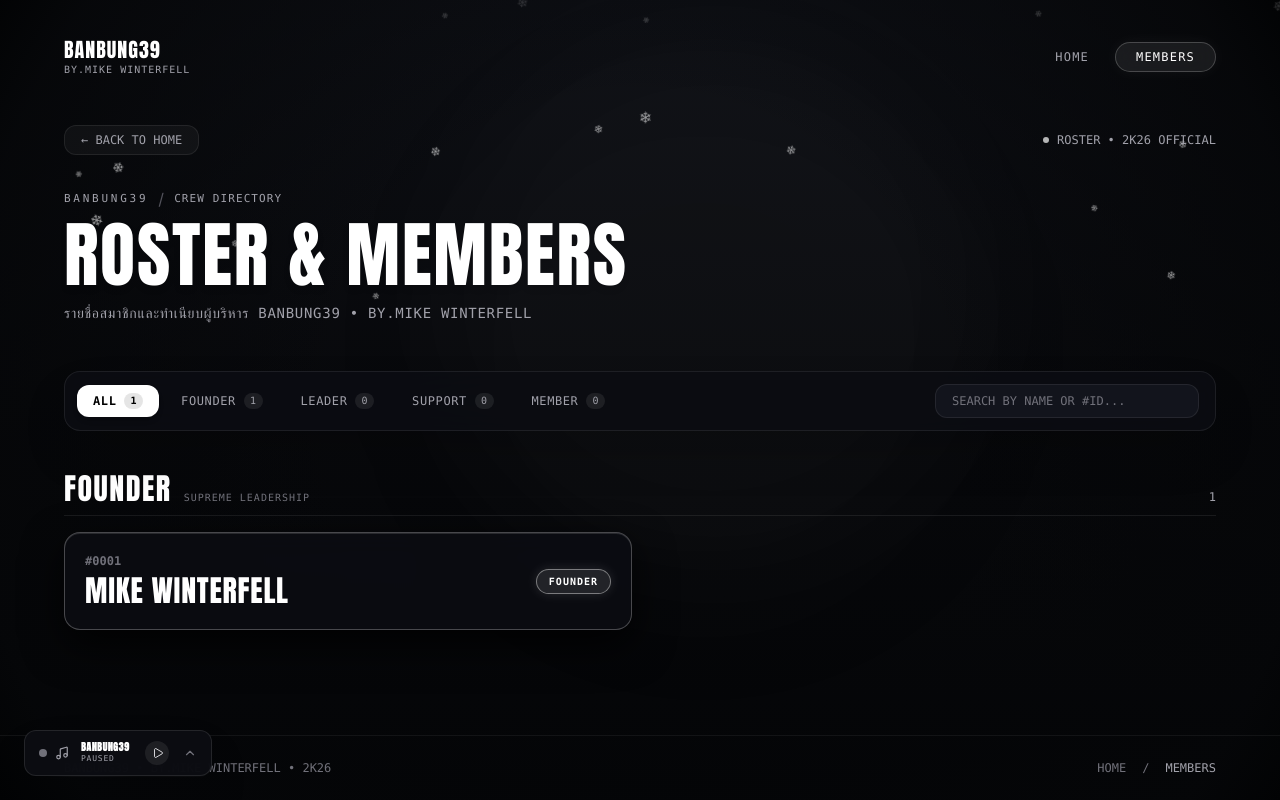
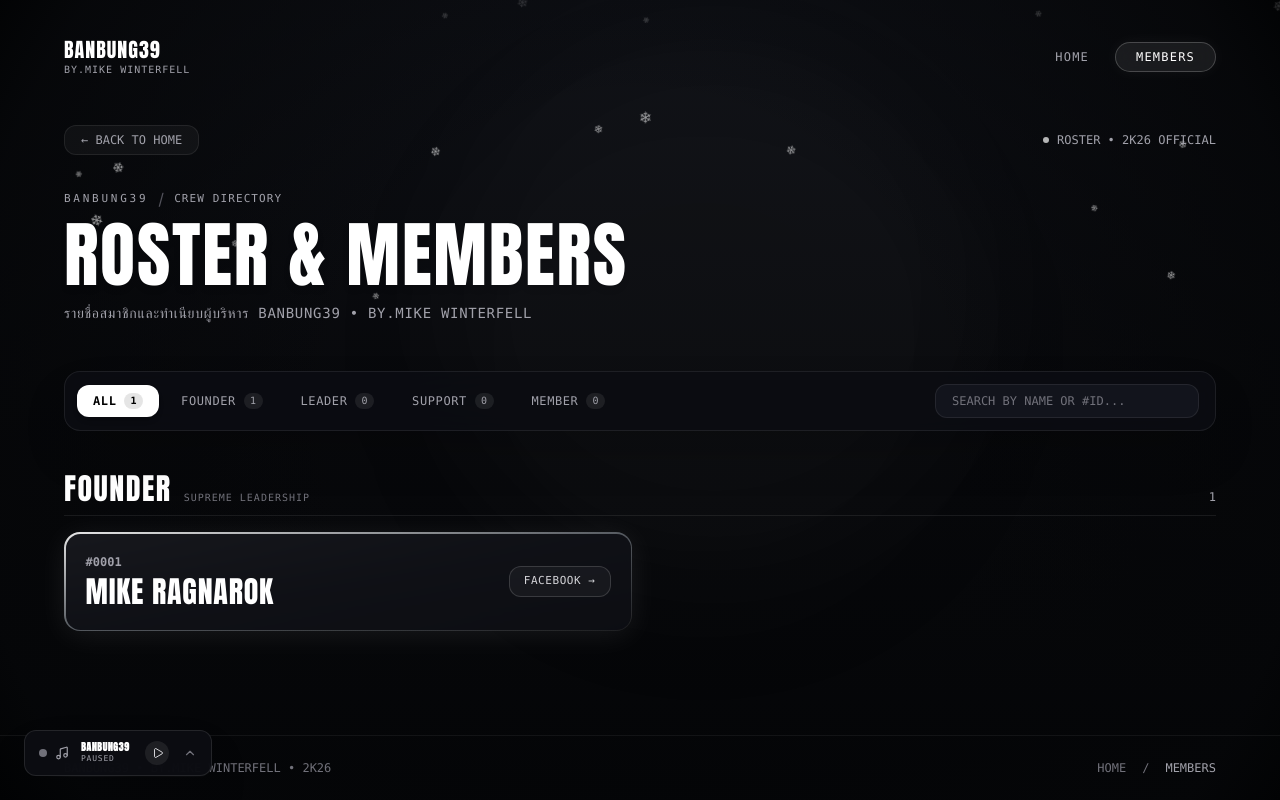
Before and after one commit to Orinn1/Banbung39, a Next.js app: page /members in a window 1280 px wide. Built offline with nearby package versions, Linux system fonts and the light colour scheme; a web font is replaced by a local one.

Commit message:
feat: role-specific metallic gradient borders without badges

```diff
--- a/app/members/page.tsx
+++ b/app/members/page.tsx
@@ -41,18 +41,7 @@ export default function MembersPage() {
   const supportList = filteredMembers.filter((m) => m.role === 'Support');
   const regularMemberList = filteredMembers.filter((m) => m.role === 'Member');
 
-  const getRoleBadgeStyle = (role: MemberRole) => {
-    switch (role) {
-      case 'Founder':
-        return 'bg-white/10 text-white border-white/40 shadow-[0_0_12px_rgba(255,255,255,0.12)]';
-      case 'Leader':
-        return 'bg-zinc-800/90 text-zinc-200 border-white/20';
-      case 'Support':
-        return 'bg-zinc-900 text-zinc-300 border-white/15';
-      case 'Member':
-        return 'bg-zinc-900/60 text-zinc-400 border-white/10';
-    }
-  };
+
 
   return (
     <div className="relative min-h-screen w-full bg-[#060709] text-[#F3F4F6] flex flex-col justify-between overflow-x-hidden select-none">
@@ -279,7 +268,7 @@ export default function MembersPage() {
 
                 <div className="grid grid-cols-1 md:grid-cols-2 gap-4">
                   {founderList.map((m) => (
-                    <MemberCard key={m.id} member={m} getRoleBadgeStyle={getRoleBadgeStyle} isFeatured />
+                    <MemberCard key={m.id} member={m} isFeatured />
                   ))}
                 </div>
               </section>
@@ -307,7 +296,7 @@ export default function MembersPage() {
 
                 <div className="grid grid-cols-1 sm:grid-cols-2 lg:grid-cols-3 gap-3.5">
                   {leaderList.map((m) => (
-                    <MemberCard key={m.id} member={m} getRoleBadgeStyle={getRoleBadgeStyle} />
+                    <MemberCard key={m.id} member={m} />
                   ))}
                 </div>
               </section>
@@ -335,7 +324,7 @@ export default function MembersPage() {
 
                 <div className="grid grid-cols-1 sm:grid-cols-2 lg:grid-cols-3 gap-3.5">
                   {supportList.map((m) => (
-                    <MemberCard key={m.id} member={m} getRoleBadgeStyle={getRoleBadgeStyle} />
+                    <MemberCard key={m.id} member={m} />
                   ))}
                 </div>
               </section>
@@ -363,7 +352,7 @@ export default function MembersPage() {
 
                 <div className="grid grid-cols-1 sm:grid-cols-2 lg:grid-cols-3 gap-3.5">
                   {regularMemberList.map((m) => (
-                    <MemberCard key={m.id} member={m} getRoleBadgeStyle={getRoleBadgeStyle} />
+                    <MemberCard key={m.id} member={m} />
                   ))}
                 </div>
               </section>
@@ -373,7 +362,7 @@ export default function MembersPage() {
           /* UNIFIED GRID VIEW WHEN FILTERED */
           <div className="grid grid-cols-1 sm:grid-cols-2 lg:grid-cols-3 gap-3.5">
             {filteredMembers.map((m) => (
-              <MemberCard key={m.id} member={m} getRoleBadgeStyle={getRoleBadgeStyle} />
+              <MemberCard key={m.id} member={m} />
             ))}
           </div>
         )}
@@ -399,24 +388,55 @@ export default function MembersPage() {
   );
 }
 
-// Clean Minimal Member Card (Only Name, ID, Role)
+// Role-specific metallic gradient border and glow themes (Authentic, dark, non-AI)
+const getRoleTheme = (role: MemberRole) => {
+  switch (role) {
+    case 'Founder':
+      // Platinum White / Polished Silver Chrome
+      return {
+        borderGradient: 'from-white/90 via-slate-300/40 to-white/10 hover:from-white hover:via-slate-200 hover:to-white/30',
+        glow: 'shadow-[0_4px_30px_rgba(255,255,255,0.08)] hover:shadow-[0_6px_40px_rgba(255,255,255,0.15)]',
+        idColor: 'text-zinc-400',
+      };
+    case 'Leader':
+      // Crimson Noir / Blood Ruby
+      return {
+        borderGradient: 'from-red-500/90 via-red-800/45 to-red-950/20 hover:from-red-400 hover:via-red-700 hover:to-red-900/40',
+        glow: 'shadow-[0_4px_30px_rgba(239,68,68,0.12)] hover:shadow-[0_6px_40px_rgba(239,68,68,0.22)]',
+        idColor: 'text-red-400/80',
+      };
+    case 'Support':
+      // Steel Ice Blue / Tactical Cobalt
+      return {
+        borderGradient: 'from-sky-400/90 via-blue-800/45 to-sky-950/20 hover:from-sky-300 hover:via-blue-700 hover:to-sky-900/40',
+        glow: 'shadow-[0_4px_30px_rgba(56,189,248,0.12)] hover:shadow-[0_6px_40px_rgba(56,189,248,0.22)]',
+        idColor: 'text-sky-400/80',
+      };
+    case 'Member':
+      // Smoked Titanium Charcoal
+      return {
+        borderGradient: 'from-zinc-500/50 via-zinc-700/25 to-zinc-900/10 hover:from-zinc-400 hover:via-zinc-600 hover:to-zinc-800/30',
+        glow: 'shadow-[0_4px_20px_rgba(0,0,0,0.6)]',
+        idColor: 'text-zinc-500',
+      };
+  }
+};
+
+// Clean Typographic Member Card with Role Gradient Border (No role badge text)
 function MemberCard({
   member,
-  getRoleBadgeStyle,
   isFeatured = false,
 }: {
   member: Member;
-  getRoleBadgeStyle: (role: MemberRole) => string;
   isFeatured?: boolean;
 }) {
+  const theme = getRoleTheme(member.role);
+
   return (
-    <div className={`p-4 sm:p-5 rounded-2xl bg-[#0C0D12]/90 backdrop-blur-md border ${
-      isFeatured
-        ? 'border-white/25 shadow-[0_15px_40px_rgba(0,0,0,0.8),inset_0_1px_0_rgba(255,255,255,0.12)]'
-        : 'border-white/[0.08] hover:border-white/25 shadow-lg'
-    } flex items-center justify-between gap-4 transition-all duration-200 hover:-translate-y-0.5`}>
+    <div className={`p-[1.5px] rounded-2xl bg-gradient-to-br ${theme.borderGradient} ${theme.glow} transition-all duration-300 hover:-translate-y-0.5`}>
+      <div className="p-4 sm:p-5 rounded-[14.5px] bg-[#0C0D12]/95 backdrop-blur-md flex items-center justify-between gap-4">
         <div className="min-w-0 flex-1">
-        <span className="text-xs font-mono text-zinc-500 block mb-1 font-bold">
+          <span className={`text-xs font-mono block mb-1 font-bold ${theme.idColor}`}>
             {member.memberId}
           </span>
           <h3
@@ -429,9 +449,17 @@ function MemberCard({
           </h3>
         </div>
 
-      <span className={`px-3 py-1 rounded-full text-[10px] font-mono font-bold tracking-widest uppercase border flex-shrink-0 ${getRoleBadgeStyle(member.role)}`}>
-        {member.role}
-      </span>
+        {member.facebook && (
+          <a
+            href={member.facebook}
+            target="_blank"
+            rel="noopener noreferrer"
+            className="px-3.5 py-1.5 rounded-xl bg-white/[0.04] border border-white/15 hover:border-white/50 text-[11px] font-mono text-zinc-300 hover:text-white transition-all uppercase tracking-wider flex-shrink-0"
+          >
+            FACEBOOK &rarr;
+          </a>
+        )}
+      </div>
     </div>
   );
 }
--- a/components/MembersModal.tsx
+++ b/components/MembersModal.tsx
@@ -70,7 +70,7 @@ export default function MembersModal({ isOpen, onClose }: MembersModalProps) {
               <div>
                 <div className="flex items-center gap-2.5">
                   <span className="text-xs font-mono font-bold text-zinc-400">
-                    {member.id}
+                    {member.memberId || member.id}
                   </span>
                   <span
                     style={{ fontFamily: 'var(--font-anton), "Anton", sans-serif' }}
@@ -78,11 +78,19 @@ export default function MembersModal({ isOpen, onClose }: MembersModalProps) {
                   >
                     {member.name}
                   </span>
-                  <span className="text-[10px] font-mono text-zinc-400 uppercase border border-white/10 px-2 py-0.2 rounded-full">
-                    {member.role}
-                  </span>
                 </div>
               </div>
+
+              {member.facebook && (
+                <a
+                  href={member.facebook}
+                  target="_blank"
+                  rel="noopener noreferrer"
+                  className="px-3 py-1 rounded-lg bg-white/[0.04] border border-white/10 hover:border-white/40 text-[10px] font-mono text-zinc-300 hover:text-white transition-all uppercase"
+                >
+                  FACEBOOK &rarr;
+                </a>
+              )}
             </div>
           ))}
         </div>
--- a/data/members.ts
+++ b/data/members.ts
@@ -5,6 +5,8 @@ export interface Member {
   memberId: string;
   name: string;
   role: MemberRole;
+  facebook?: string;
+
 }
 
 export const MEMBERS_DATA: Member[] = [
@@ -12,15 +14,16 @@ export const MEMBERS_DATA: Member[] = [
   {
     id: "0001",
     memberId: "#0001",
-    name: "MIKE WINTERFELL",
+    name: "MIKE RAGNAROK",
     role: "Founder",
+    facebook: "https://www.facebook.com/profile.php?id=61551917375831",
   },
 ];
 
 export const CLAN_INFO = {
   name: "BANBUNG39",
   tag: "BB39",
-  founder: "Mike Winterfell",
+  founder: "Mike Ragnarok",
   year: "2K26",
   motto: "BANBUNG39 2K26",
   totalMembersCount: MEMBERS_DATA.length,
```
Lines whose indentation alone changed are shown as unchanged.
